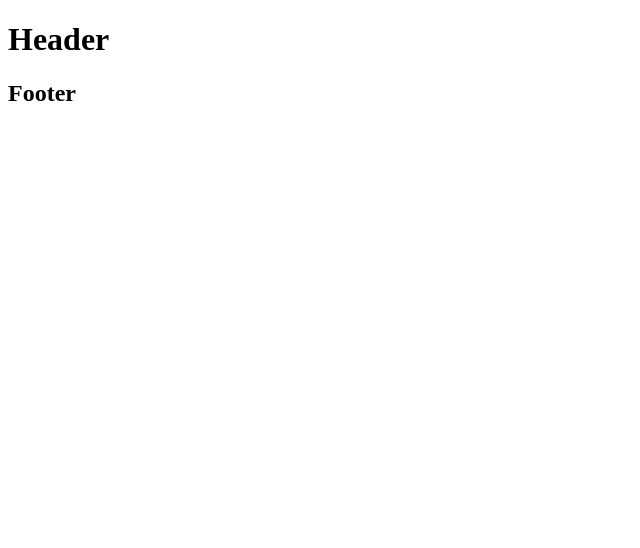
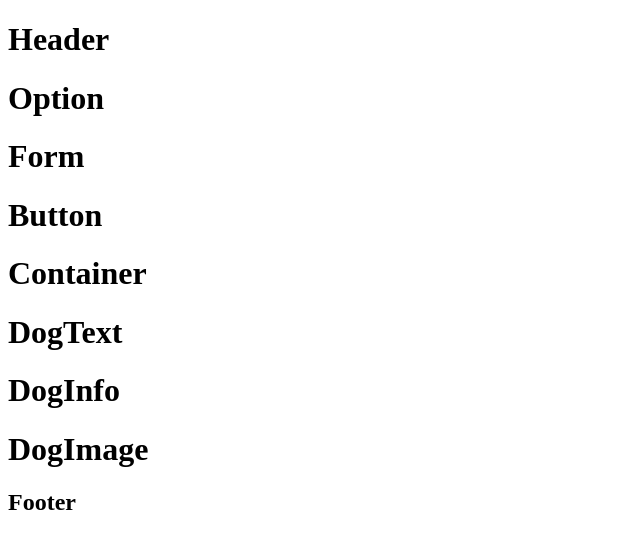
Before and after one commit to emmamariagaby/dawg-finder, a React app: page / in a window 1280 px wide. Shown: the top 548 px of the page, without its empty margins (0-640 px from the left). Built offline with nearby package versions, Linux system fonts and the light colour scheme.

Commit message:
setup components

```diff
--- a/src/components/Button.tsx
+++ b/src/components/Button.tsx
@@ -0,0 +1,12 @@
+import * as React from "react";
+
+class Button extends React.Component {
+    render() {
+        return (
+          <h1> Button </h1>
+
+        );
+    }
+}
+
+export default Button;
--- a/src/components/Container.tsx
+++ b/src/components/Container.tsx
@@ -0,0 +1,12 @@
+import * as React from "react";
+
+class Container extends React.Component {
+    render() {
+        return (
+          <h1> Container </h1>
+
+        );
+    }
+}
+
+export default Container;
--- a/src/components/DogImage.tsx
+++ b/src/components/DogImage.tsx
@@ -0,0 +1,12 @@
+import * as React from "react";
+
+class DogImage extends React.Component {
+    render() {
+        return (
+          <h1> DogImage </h1>
+
+        );
+    }
+}
+
+export default DogImage;
--- a/src/components/DogInfo.tsx
+++ b/src/components/DogInfo.tsx
@@ -0,0 +1,12 @@
+import * as React from "react";
+
+class DogInfo extends React.Component {
+    render() {
+        return (
+          <h1> DogInfo </h1>
+
+        );
+    }
+}
+
+export default DogInfo;
--- a/src/components/DogText.tsx
+++ b/src/components/DogText.tsx
@@ -0,0 +1,12 @@
+import * as React from "react";
+
+class DogText extends React.Component {
+    render() {
+        return (
+          <h1> DogText </h1>
+
+        );
+    }
+}
+
+export default DogText;
--- a/src/components/Form.tsx
+++ b/src/components/Form.tsx
@@ -0,0 +1,12 @@
+import * as React from "react";
+
+class Form extends React.Component {
+    render() {
+        return (
+          <h1> Form </h1>
+
+        );
+    }
+}
+
+export default Form;
--- a/src/components/Option.tsx
+++ b/src/components/Option.tsx
@@ -0,0 +1,12 @@
+import * as React from "react";
+
+class Option extends React.Component {
+    render() {
+        return (
+          <h1> Option </h1>
+
+        );
+    }
+}
+
+export default Option;
--- a/src/index.tsx
+++ b/src/index.tsx
@@ -3,11 +3,26 @@ import * as ReactDOM from "react-dom";
 
 import Header from "./components/Header";
 import Footer from "./components/Footer";
+import Option from "./components/Option";
+import Form from "./components/Form";
+import Button from "./components/Button";
+import Container from "./components/Container";
+import DogText from "./components/DogText";
+import DogInfo from "./components/DogInfo";
+import DogImage from "./components/DogImage";
+
 
 
 ReactDOM.render(
     <>
     <Header/>
+    <Option/>
+    <Form/>
+    <Button/>
+    <Container/>
+    <DogText/>
+    <DogInfo/>
+    <DogImage/>
     <Footer/></>,
     document.getElementById("root")
 );
```
Also changed, not shown: 2 other files (tests, documents, lock files or other folders).
